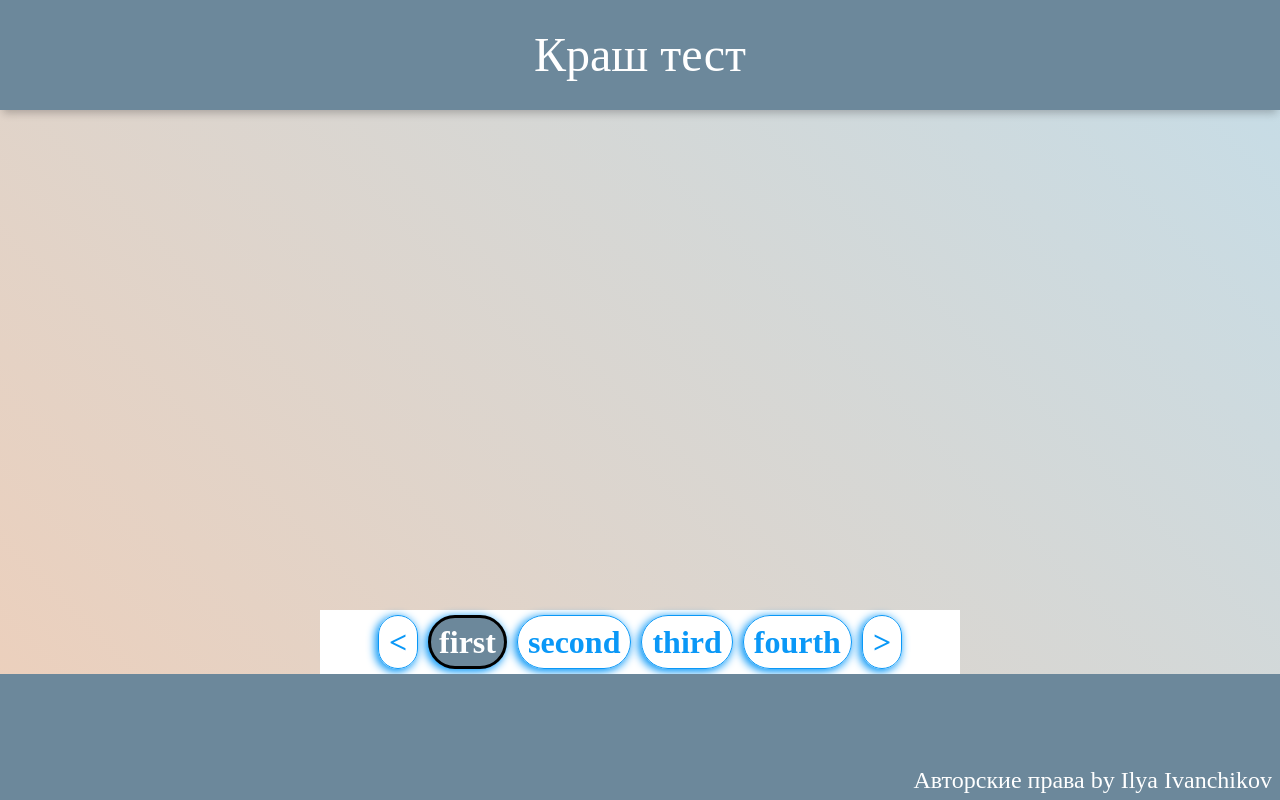
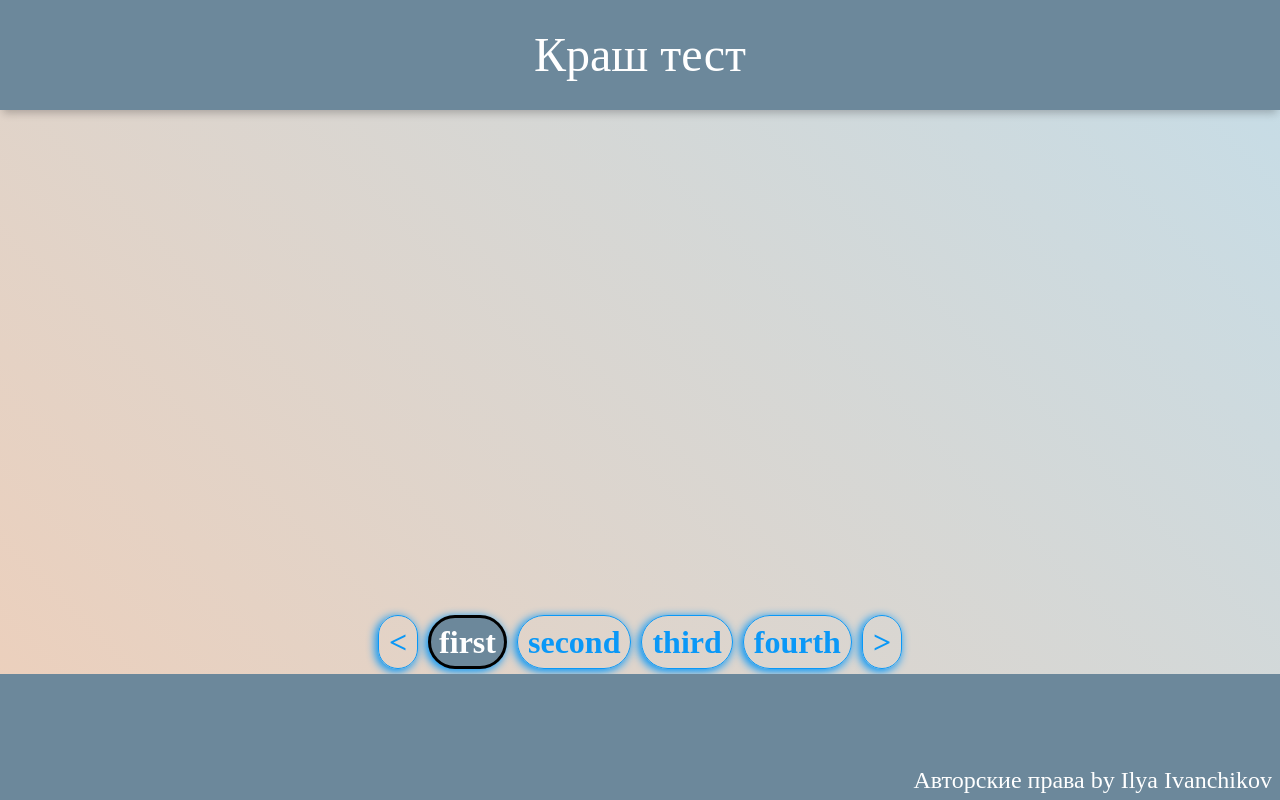
Before and after one commit to IlyaIvanchikov/mobX-React-TypeScript-customPagination-, a React (Create React App) app: page / in a window 1280 px wide. Built offline with nearby package versions, Linux system fonts and the light colour scheme.

Commit message:
feat: separation of logic

```diff
--- a/src/components/main/main.module.scss
+++ b/src/components/main/main.module.scss
@@ -11,7 +11,7 @@
     display: flex;
     position: relative;
     width: 50vw;
-    background-color: white;
+    // background-color: white;
     @media screen and (max-width: 360px) {
       width: 100vw;
       padding: 0 8px;
--- a/src/components/main/main.tsx
+++ b/src/components/main/main.tsx
@@ -1,13 +1,12 @@
-import React, { useContext, useState, useEffect, useLayoutEffect } from 'react';
-import classes from './main.module.scss';
+import React, { useContext, useState, useEffect } from 'react';
 import MainStore from '../../store/mainStore';
 import { observer } from 'mobx-react-lite';
+import MainView from './main.view';
 
 const Main: React.FC = () => {
   const mainStore = useContext(MainStore);
   const {
     storePagination,
-    handleClickPagination,
     countItemPagination,
     decrementPortionSize,
     incrementPortionSize,
@@ -15,7 +14,7 @@ const Main: React.FC = () => {
     handlePrevItem,
   } = mainStore;
   const [size, setSize] = useState<number>(window.innerWidth);
-  const [summarySize, setSummarySize] = useState<any>([]);
+  const [summarySize, setSummarySize] = useState<number>(0);
   const namePage = storePagination.namePage;
   const currentPage = storePagination.currentPage;
   const portionSize = storePagination.portionSize;
@@ -58,76 +57,44 @@ const Main: React.FC = () => {
       handleNextItem(1);
     }
   };
-
   const handleClickLeft = () => {
     if (leftPortPageNumber === 1 && currentPage === 1) {
       setPortionNumber(portionCount);
       handlePrevItem(lastCountPagination);
     } else if (currentPage === 1 && portionNumber !== 1) {
       setPortionNumber(portionNumber - 1);
-      handlePrevItem(portionSize);
+      handlePrevItem(rightPortPageNumber - leftPortPageNumber + 1);
     } else {
       handlePrevItem();
     }
   };
 
-  useLayoutEffect(() => {
-    // portionCount = Math.ceil(countItemPagination / portionSize);
-    // const lenArrItem = arrItem.length;
-    // console.log(lenArrItem, arrItem, summarySize);
-    if (limitPageCount > summarySize + 250) {
+  useEffect(() => {
+    if (limitPageCount > summarySize + 300) {
       incrementPortionSize();
-    } else if (limitPageCount < summarySize + 50 && portionSize > 1) {
+    } else if (limitPageCount < summarySize + 100 && portionSize > 1) {
       decrementPortionSize();
     }
-  }, [size, portionSize]);
-  // console.log(size, limitPageCount, summarySize, portionSize);
+  }, [size]);
 
   useEffect(() => {
     window.addEventListener('resize', updateWidth);
-    // setSlidesPerView(() => (size <= 375 ? 1 : 2));
     return () => {
       window.removeEventListener('resize', updateWidth);
     };
-  }, [size]);
+  });
 
-  useEffect(() => {
-
-  })
   const updateWidth = () => {
     setSize(window.innerWidth);
   };
 
   return (
-    <div className={classes.wrapper}>
-      <div className={classes.paginationWrapper}>
-        <div className={classes.pagination} onClick={handleClickLeft}>
-          {`<`}
-        </div>
-        {filterPagination().map((item: string, index: number) => (
-          <div
-            className={
-              currentPage === index + 1
-                ? classes.selectedPage
-                : classes.pagination
-            }
-            ref={(el: HTMLDivElement | null) => {
-              if (!el) {
-                return;
-              }
-              checkSummaruSize(el.getBoundingClientRect().width);
-            }}
-            key={Math.random() * index}
-            onClick={() => handleClickPagination(index + 1)}
-          >
-            {item}
-          </div>
-        ))}
-        <div className={classes.pagination} onClick={handleClickRight}>
-          {`>`}
-        </div>
-      </div>
-    </div>
+    <MainView
+      handleClickLeft={handleClickLeft}
+      handleClickRight={handleClickRight}
+      checkSummaruSize={checkSummaruSize}
+      filterPagination={filterPagination}
+    />
   );
 };
 export default observer(Main);
--- /dev/null
+++ b/src/components/main/main.view.tsx
@@ -0,0 +1,53 @@
+import React, { useContext } from 'react';
+import classes from './main.module.scss';
+import MainStore from '../../store/mainStore';
+
+interface IMain {
+  handleClickLeft: (e: React.MouseEvent<HTMLDivElement>) => void;
+  handleClickRight: (e: React.MouseEvent<HTMLDivElement>) => void;
+  checkSummaruSize: (sizeItem: number) => void;
+  filterPagination: () => string[];
+}
+const MainView = ({
+  handleClickLeft,
+  handleClickRight,
+  checkSummaruSize,
+  filterPagination,
+}: IMain) => {
+  const mainStore = useContext(MainStore);
+  const { storePagination, handleClickPagination } = mainStore;
+  const currentPage = storePagination.currentPage;
+
+  return (
+    <div className={classes.wrapper}>
+      <div className={classes.paginationWrapper}>
+        <div className={classes.pagination} onClick={handleClickLeft}>
+          {`<`}
+        </div>
+        {filterPagination().map((item: string, index: number) => (
+          <div
+            className={
+              currentPage === index + 1
+                ? classes.selectedPage
+                : classes.pagination
+            }
+            ref={(el: HTMLDivElement | null) => {
+              if (!el) {
+                return;
+              }
+              checkSummaruSize(el.getBoundingClientRect().width);
+            }}
+            key={Math.random() * index}
+            onClick={() => handleClickPagination(index + 1)}
+          >
+            {item}
+          </div>
+        ))}
+        <div className={classes.pagination} onClick={handleClickRight}>
+          {`>`}
+        </div>
+      </div>
+    </div>
+  );
+};
+export default MainView;
```
